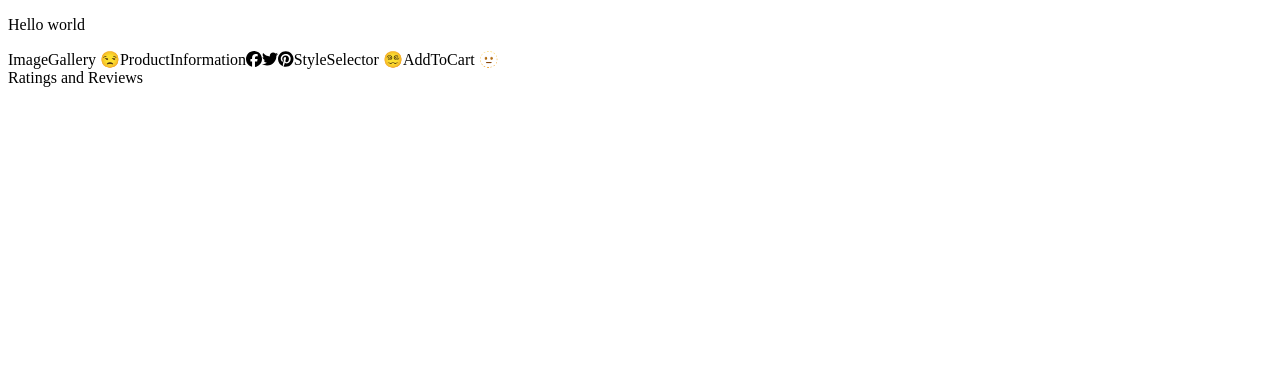
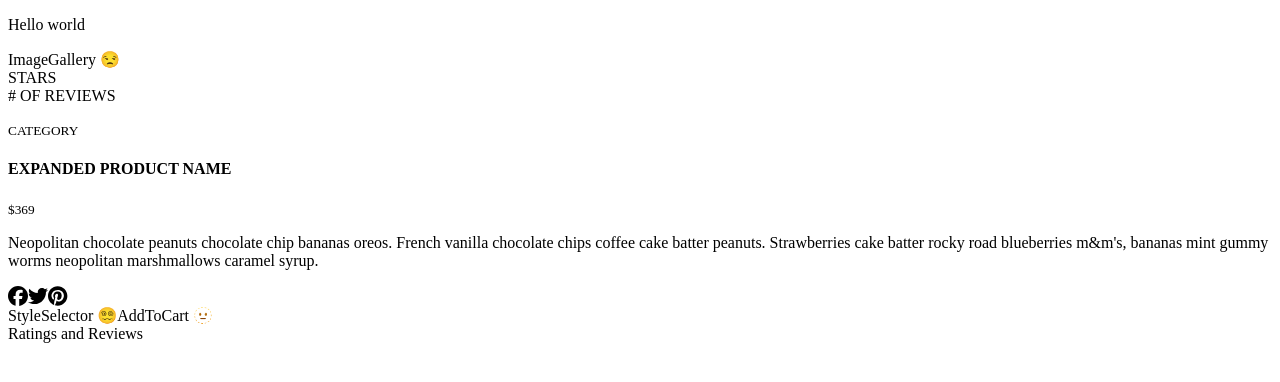
Before and after one commit to FEC-Neptune/front-end-capstone, a React app: page / in a window 1280 px wide. Shown: the top 382 px of the page. Built offline with nearby package versions, Linux system fonts and the light colour scheme; the HTML template or start-up script is replaced by a standard one.

Commit message:
Created product information skeleton w/ placeholders

```diff
--- a/client/src/components/overview/Overview.jsx
+++ b/client/src/components/overview/Overview.jsx
@@ -1,4 +1,4 @@
-import React from 'react';
+import React, { useState, useEffect } from 'react';
 import ImageGallery from './ImageGallery.jsx';
 import ProductInformation from './ProductInformation.jsx';
 import StyleSelector from './StyleSelector.jsx';
@@ -7,12 +7,14 @@ import AddToCart from './AddToCart.jsx';
 
 const Overview = () => {
   return (
-    <>
+    <section id="overview">
       <ImageGallery />
-      <ProductInformation />
-      <StyleSelector />
-      <AddToCart />
-    </>
+      <aside>
+        <ProductInformation />
+        <StyleSelector />
+        <AddToCart />
+      </aside>
+    </section>
   );
 };
 
--- a/client/src/components/overview/ProductInformation.jsx
+++ b/client/src/components/overview/ProductInformation.jsx
@@ -4,12 +4,29 @@ import { faFacebook, faTwitter, faPinterest } from '@fortawesome/free-brands-svg
 
 const ProductInformation = () => {
   return (
-    <>
-      ProductInformation
-      <FontAwesomeIcon icon={faFacebook} />
-      <FontAwesomeIcon icon={faTwitter} />
-      <FontAwesomeIcon icon={faPinterest} />
-    </>
+    <section id="product-info">
+      <div id="product-reviews">
+        <div>STARS</div>
+        <div># OF REVIEWS</div>
+      </div>
+      <p>
+        <small>CATEGORY</small>
+      </p>
+      <h4>
+        EXPANDED PRODUCT NAME
+      </h4>
+      <p>
+        <small>$369</small>
+      </p>
+      <p id="product-description">
+        Neopolitan chocolate peanuts chocolate chip bananas oreos. French vanilla chocolate chips coffee cake batter peanuts. Strawberries cake batter rocky road blueberries m&m's, bananas mint gummy worms neopolitan marshmallows caramel syrup.
+      </p>
+      <div id="social-container">
+        <FontAwesomeIcon icon={faFacebook} size="lg" />
+        <FontAwesomeIcon icon={faTwitter} size="lg" />
+        <FontAwesomeIcon icon={faPinterest} size="lg" />
+      </div>
+    </section>
   );
 };
 
```
Also changed, not shown: .babelrc, 1 other file (tests, documents, lock files or other folders).
